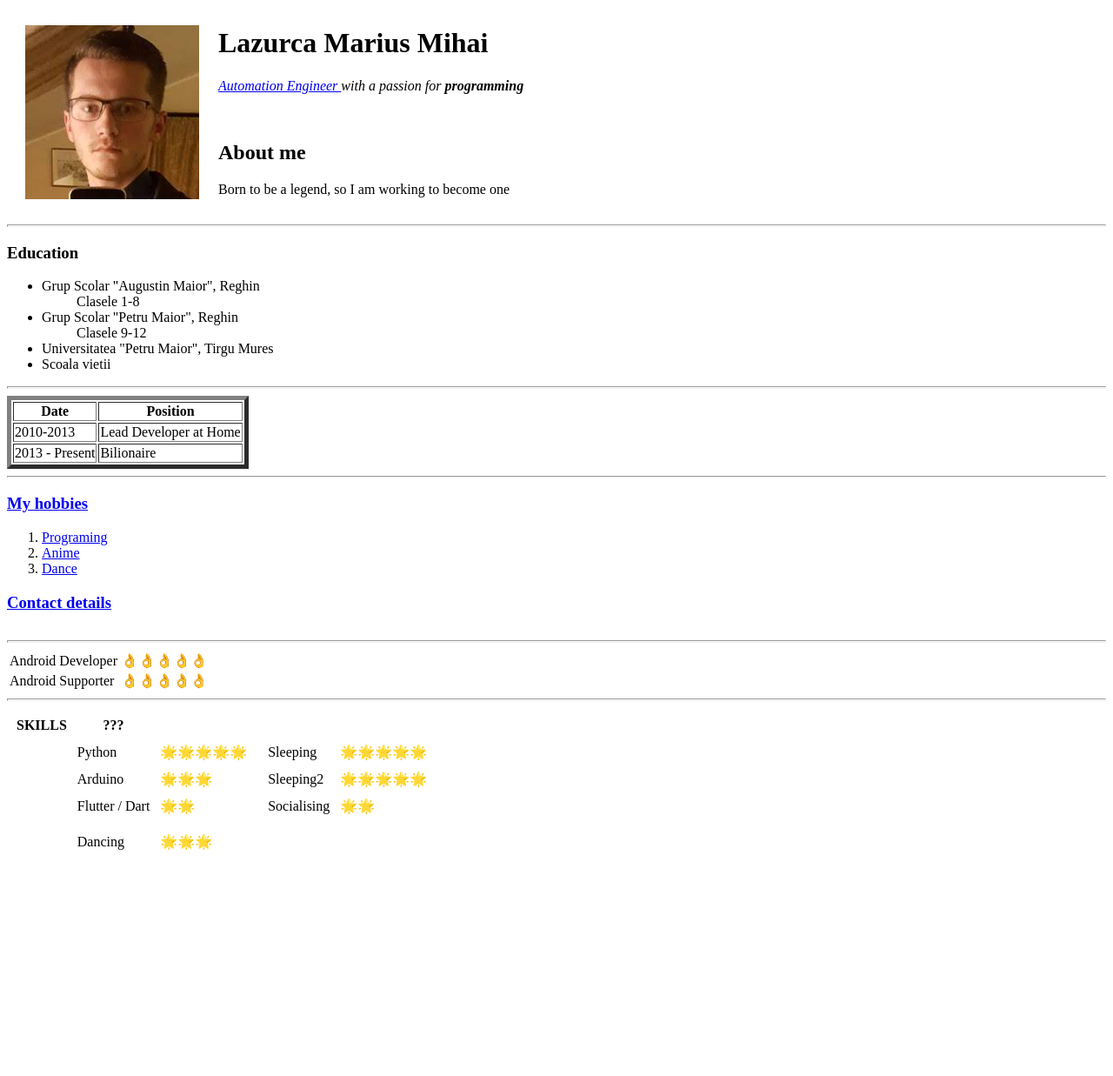
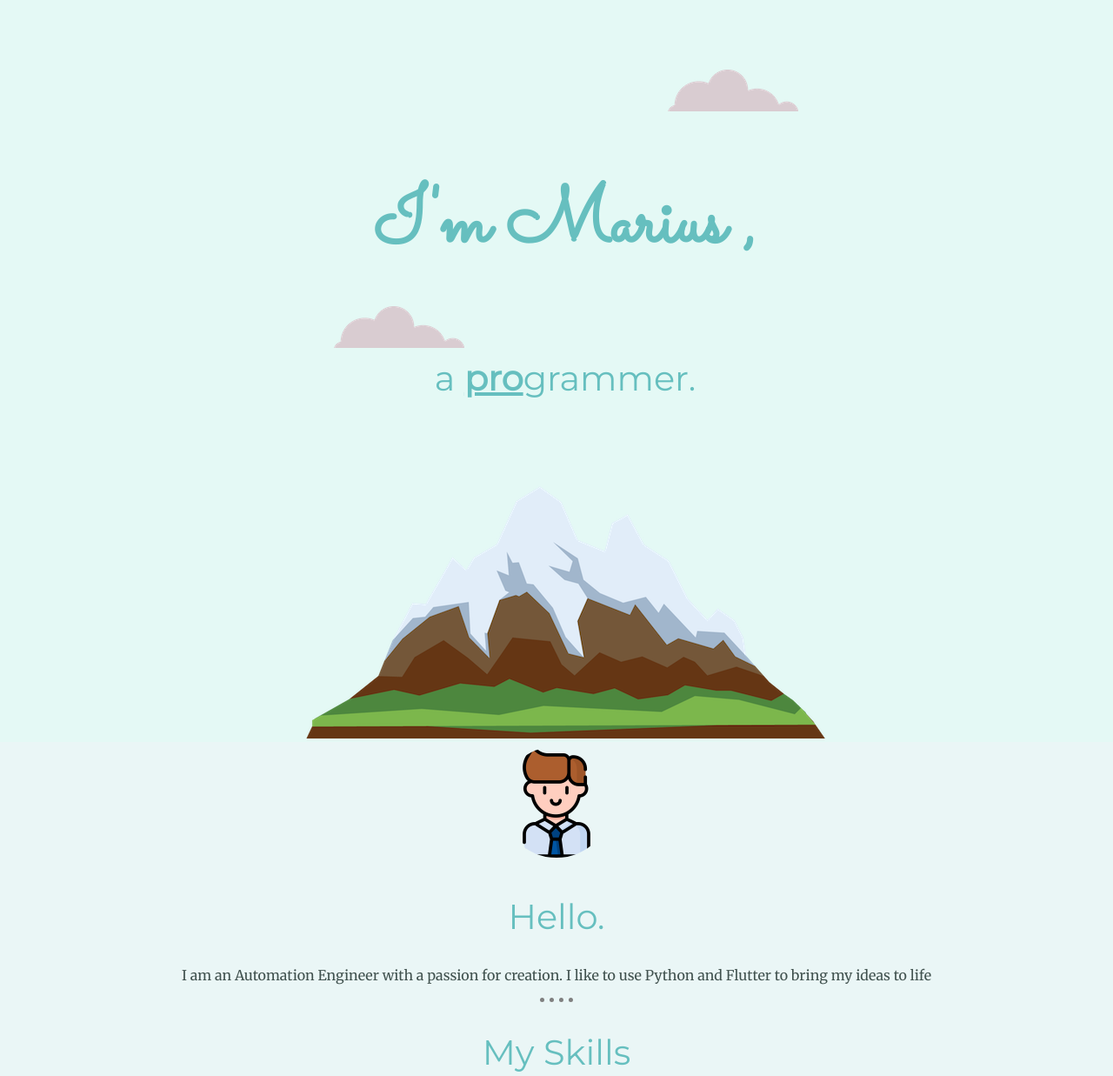
Before and after one commit to xlr8max/cv, a plain HTML site: page index.html in a window 1280 px wide. Shown: the top 1237 px of the page at 87% size. Before the commit the page ends 996 px from the top, so only its background shows below. Drawn offline with Linux system fonts and the light colour scheme.

Commit message:
new index file

```diff
--- a/index.html
+++ b/index.html
@@ -1,154 +1,102 @@
-<! DOCTYPE html>
+<!DOCTYPE html>
 <html>
+
 <head>
   <meta charset="utf-8">
-        <title>💝 Marius Personal Site</title>
+  <title> Lazurca Marius Mihai</title>
+  <link rel="icon" href="favicon.ico?v=2">
+  <link rel="stylesheet" href="css/styles.css">
+  <link rel="preconnect" href="https://fonts.googleapis.com">
+<link rel="preconnect" href="https://fonts.gstatic.com" crossorigin>
+<link href="https://fonts.googleapis.com/css2?family=Merriweather&family=Montserrat&family=Sacramento&display=swap" rel="stylesheet">
 </head>
+
 <body>
-        <table cellspacing = 20>
-            <tr>
-                <td>
-                    <img src="avatar.jfif" alt="My own photo">
-                </td>
-                <td>
-                    <h1>Lazurca Marius Mihai</h1>
-                    <p><em><a href= "https://www.linkedin.com/in/lazurca-marius-mihai-a83941105/">Automation Engineer </a>with a passion for <strong>programming</strong></em></p>
+
+<div class="top-container">
+        <img class="top-cloud" src="images/cloud.png" alt="cloud-img">
+        <h1>I'm Marius ,</h1>
+        <h2 >a <span class="pro">pro</span>grammer.</h2>
+
+        <img class="bottom-cloud" src="images/cloud.png" alt="cloud-img">
+        <img src="images/mountain.png" alt="mountain-img">
+</div>
+
+<div class="middle-container">
+  <div class="profile">
+    <img class="circular-img" src="images/male.png" alt="avatar-img" >
+    <h2>Hello.</h2>
+    <p class="paragraph">I am an Automation Engineer with a passion for creation. I like to use Python and Flutter to bring my ideas to life</p>
+  </div>
+  <hr class="dotted-line">
+  <div class="skills">
+    <h2>My Skills</h2>
+
+    <div class="skill-row">
+      <img class="left-img" src="images/skill.png" alt="skills-img" >
+
+      <h3>Thinking & Overthinking</h3>
+      <p>Flutter and Python enthusiast, working on personal projects hoping to bring something new to this world.</p>
 	  <br>
 
-                    <h2>About me</h2>
-                    <p>Born to be a legend, so I am working to become one</p>
-                </td>
-            </tr>
-        </table>
+	  <img class="right-img" src="images/arduino.png" alt="skills-img" width=50px height=50px>
+      <h3>Arduino Nerd</h3>
+      <p>If I don't work on a project, I watch YouTube videos of projects xD </p>
+	  <br>
+	  <img class="left-img" src="images/artist.png" alt="skills-img" >
+	  <h3>Artist wannabe</h3>
+      <p>Also kind of a dreamer, below you can check my artistic side : <br>
+			<center>
+			<br>
+			A little bit of Flutter in my life<br>
+			A little bit of Python by my side<br>
+			A little bit of Docker is all I need<br>
+			A little bit of Git is what I see<br>
+			A little bit of VBA in the sun<br>
+			A little bit of SQL all night long<br>
+			A little bit of Dart and , here I am<br>
+			A little bit of you makes me your man<br>
+			<br>
+
+			Version Number Five !<br></p>
+			</center>
+	</div>
+
+    <div class="skill-row" >
+      <img class="right-img" src="images/hobbies.png" alt="hobbies-img">
+      <h3>My Hobbies</h3>
+      <p>I am a huuuuge anime lover. I also like to dance, eat sweets and sleep. At least 5 minutes per day, I use Duolingo to try to learn German. I would say I like to travel but for that, I need money xD</p>
+    </div>
+
+  </div>
+  <hr class="dotted-line">
+  <div class="contact-me">
+	<img class="circular-img" src="images/meditation.png" alt="hobbies-img" >
+    <h2>Get In Touch</h2>
+	<h3>I am a chatty person when it comes to my passions</h3>
+    <p>You can find me in the wild internet if you follow one of the links below:</p>
+    <a class="" href="https://www.linkedin.com/in/lazurca-marius-mihai-a83941105/">LinkedIn</a>  &nbsp; &nbsp; &nbsp;
+	<a class="" href="https://stackoverflow.com/users/15170365/mariusmihai92?tab=profile"> StackOverflow </a>  &nbsp; &nbsp; &nbsp;
+	<a class="" href="https://github.com/xlr8max"> GitHub  </a><br><br>OR<br><br>
+    <a class="btn" href="mailto:marius.mihai92@gmail.com">BY MAIL !</a>
+	<br><br>
+  </div>
+</div>
 
 
-        <hr size="3" >
-        <h3>Education</h3>
-        <ul>
-            <li>Grup Scolar "Augustin Maior", Reghin</li>
-            <dd>Clasele 1-8</dd>
-            <li>Grup Scolar "Petru Maior", Reghin</li>
-            <dd>Clasele 9-12 </dd>
-            <li>Universitatea "Petru Maior", Tirgu Mures</li>
-            <li>Scoala vietii</li>
-        </ul>
-        <hr size="3">
-        <table border = 5>
-
-            <thead>
-                <tr>
-                    <th>Date</th>
-                    <th>Position</th>
-                </tr>
-            </thead>
-
-            <tbody>
-                <tr>
-                    <td> 2010-2013 </td>
-                    <td> Lead Developer at Home </td>
-                </tr>
-                <tr>
-                    <td> 2013 - Present </td>
-                    <td> Bilionaire </td>
-                </tr>
-
-            </tbody>
-
-            <tfoot></tfoot>
+<div class="bottom-container">
 
 
-        </table>
-        <hr>
-        <h3><a href="hobbies.html">My hobbies </a></h3>
-        <ol>
-            <li><a href="https://my-learning.w3schools.com/" >Programing </a></li>
-            <li><a href="https://www.anime-planet.com/users/RickMaistter">Anime</a></li>
-            <li><a href= "www.google.com">Dance</a></li>
-        </ol>
-		<h3><a href="contact.html">Contact details</a></h3>
-		<table>
-    		<tr>
-    		<td></td>
-    		<td></td>
-    		</tr>
-		</table>
-
+  <br><br>
+  <a class="footer-link" href="<a href="https://www.flaticon.com/free-icons/male" title="male icons">Male icons created by Freepik - Flaticon</a> &nbsp; &nbsp; &nbsp;
+  <a class="footer-link" href="<a href="https://css3buttongenerator.com/" title="male icons">Button CSS Generator</a>
+  <p class="creator_note">© 2022 Lazurca Marius Mihai</p>
+  <br>
+</div>
 <!--
+  <img src="https://emojipedia-us.s3.dualstack.us-west-1.amazonaws.com/thumbs/160/samsung/312/gem-stone_1f48e.png">
 
 -->
-		<hr size="3">
-		<table>
-    		<tr>
-    		<td>Android Developer</td>
-    		<td>👌👌👌👌👌</td>
-    		</tr>
-    		<tr>
-    		<td>Android Supporter</td>
-    		<td>👌👌👌👌👌</td>
-    		</tr>
-		</table>
-		<hr size="3">
-		<!--
-
-		-->
-		<table border = 0 cellspacing = "10">
-
-            <thead>
-                <tr>
-                    <th>SKILLS</th>
-                    <th> ???  </th>
-                </tr>
-            </thead>
-
-            <tbody>
-                <tr>
-                    <td>
-                        <td> Python   </td>
-                        <td> 🌟🌟🌟🌟🌟 </td>
-                    </td>
-                    <td>
-                        <td>  Sleeping   </td>
-                        <td> 🌟🌟🌟🌟🌟  </td>
-                    </td>
-                </tr>
-                <tr>
-                    <td>
-                        <td> Arduino   </td>
-                        <td> 🌟🌟🌟 </td>
-                    </td>
-                    <td>
-                        <td> Sleeping2   </td>
-                        <td> 🌟🌟🌟🌟🌟 </td>
-                    </td>
-
-                </tr>
-                <tr>
-                    <td>
-                        <td>Flutter / Dart   </td>
-                        <td> 🌟🌟</td>
-                    </td>
-                    <td>
-                        <td> Socialising   </td>
-                        <td> 🌟🌟 </td>
-                    </td>
-                </tr>
-                <tr>
-                    <tr>
-                    <td>
-                        <td> Dancing   </td>
-                        <td> 🌟🌟🌟 </td>
-                    </td>
-                    </tr>
-
-                </tr>
-            </tbody>
-
-            <tfoot></tfoot>
-
-
-        </table>
-
-
 </body>
 
 </html>
```
Also changed, not shown: favicon.ico (added). Lines whose indentation alone changed are shown as unchanged.
